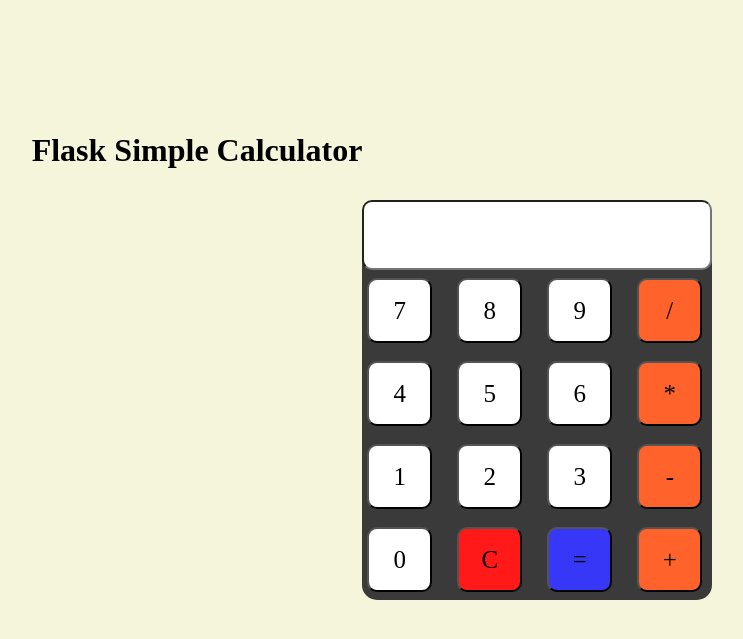
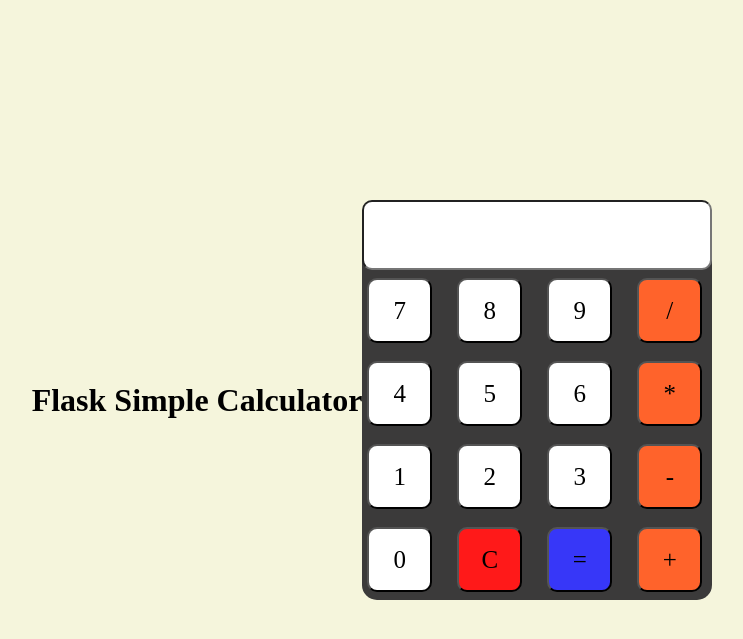
Before and after one commit to imra-hue/calculator_app, a Flask app: page / in a window 1280 px wide. Shown: the top 639 px of the page, without its empty margins (268-1011 px from the left). Run offline with Flask 3, Linux system fonts and the light colour scheme.

```diff
--- a/static/style.css
+++ b/static/style.css
@@ -16,7 +16,6 @@ body{
 
 .h1{
     text-align: center;
-    margin-top: -500px;
 }
 
 .calculator{
```
